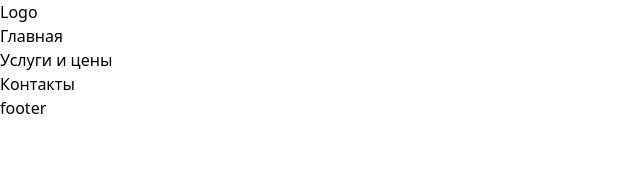
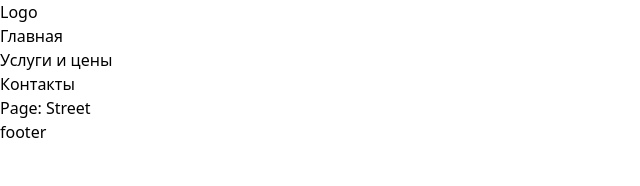
Before and after one commit to mazay33/mazay-photo-nuxt3, a Nuxt app: page /price in a window 1280 px wide. Shown: the top 186 px of the page, without its empty margins (0-640 px from the left). Built offline with nearby package versions, Linux system fonts and the light colour scheme.

Commit message:
feat: create pages

```diff
--- /dev/null
+++ b/pages/city.vue
@@ -0,0 +1,9 @@
+<script lang="ts" setup>
+
+</script>
+
+<template>
+  <div>
+    Page: City
+  </div>
+</template>
--- /dev/null
+++ b/pages/contact.vue
@@ -0,0 +1,9 @@
+<script lang="ts" setup>
+
+</script>
+
+<template>
+  <div>
+    Page: ContactPage
+  </div>
+</template>
--- /dev/null
+++ b/pages/price.vue
@@ -0,0 +1,9 @@
+<script lang="ts" setup>
+
+</script>
+
+<template>
+  <div>
+    Page: Street
+  </div>
+</template>
--- /dev/null
+++ b/pages/street.vue
@@ -0,0 +1,9 @@
+
+<script setup>
+</script>
+
+<template>
+  <div>
+    Page: Street
+  </div>
+</template>
--- /dev/null
+++ b/pages/studio.vue
@@ -0,0 +1,9 @@
+<script lang="ts" setup>
+
+</script>
+
+<template>
+  <div>
+    Page: Studio
+  </div>
+</template>
```
